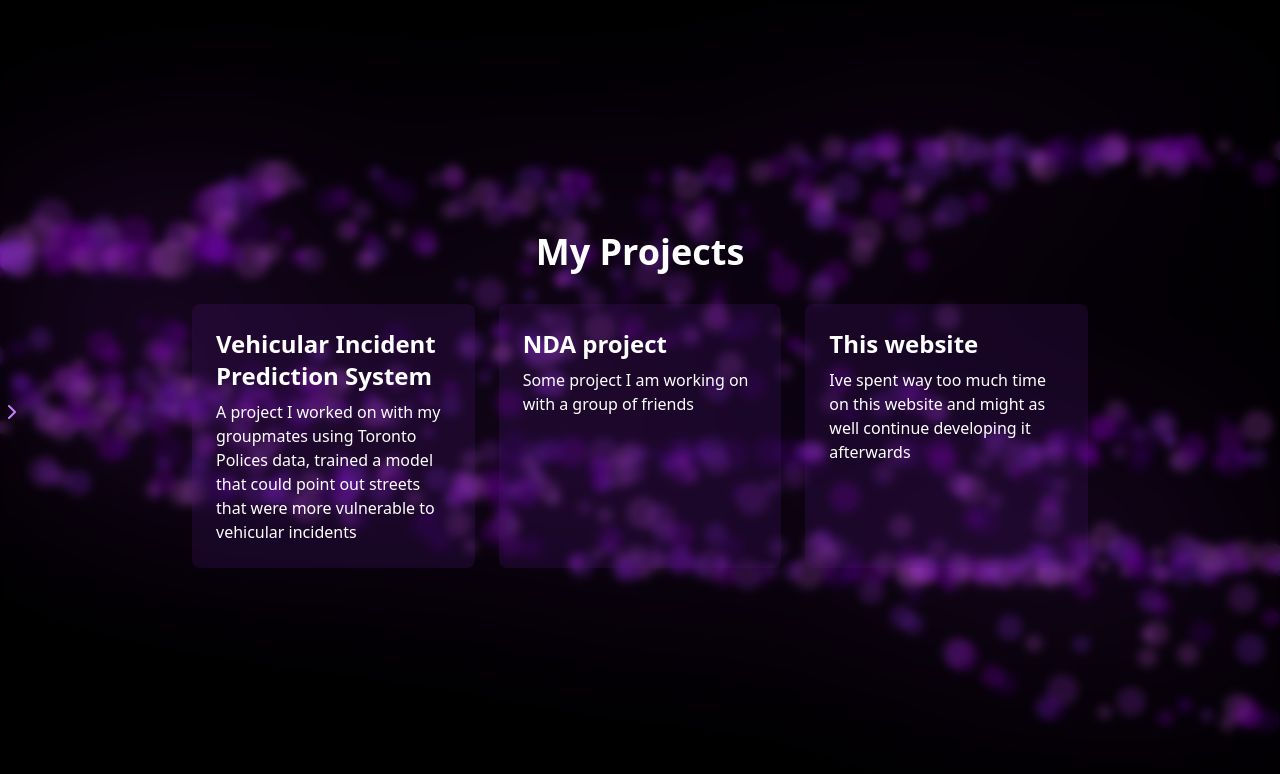
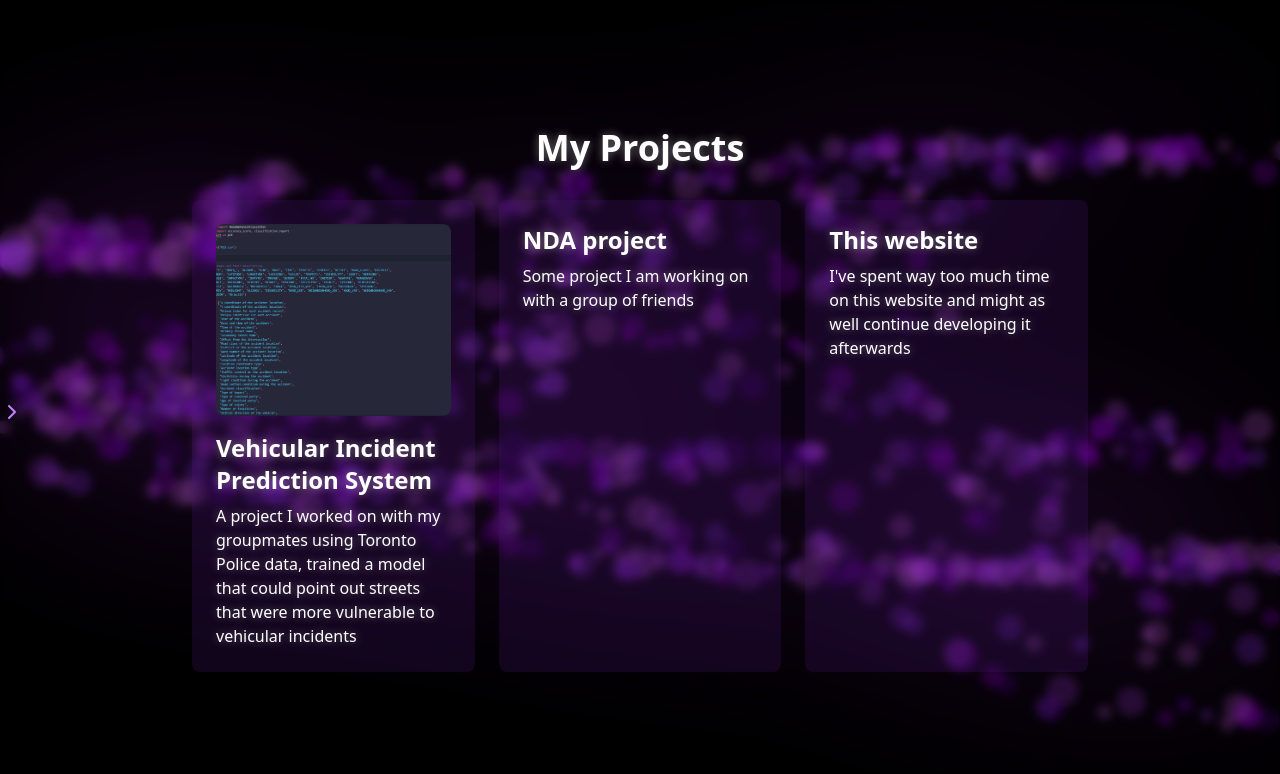
Before and after one commit to KitarroGit/portfolio-web, a React (Create React App) app: page /projects in a window 1280 px wide. Shown: the top 774 px of the page. Built offline with nearby package versions, Linux system fonts and the light colour scheme.

Commit message:
Better pop

```diff
--- a/src/App.js
+++ b/src/App.js
@@ -4,6 +4,7 @@ import Navigation from './components/Navigation'
 import LevelSystem from './components/LevelSystem'
 import WavyBubbleRivers from './components/WavyBubbleRivers'
 import SidebarPoke from './components/SidebarPoke'
+import './styles/global.css'
 
 export default function App() {
   const [isNavVisible, setIsNavVisible] = useState(false)
--- a/src/pages/Projects.js
+++ b/src/pages/Projects.js
@@ -1,10 +1,15 @@
 import React from 'react'
 import { motion } from 'framer-motion'
+import AIproject2Gif from '../images/AIproject2.gif'
 
 const projects = [
-  { title: 'Vehicular Incident Prediction System', description: 'A project I worked on with my groupmates using Toronto Polices data, trained a model that could point out streets that were more vulnerable to vehicular incidents' },
+  {
+    title: 'Vehicular Incident Prediction System',
+    description: 'A project I worked on with my groupmates using Toronto Police data, trained a model that could point out streets that were more vulnerable to vehicular incidents',
+    gif: AIproject2Gif
+  },
   { title: 'NDA project', description: 'Some project I am working on with a group of friends' },
-  { title: 'This website', description: 'Ive spent way too much time on this website and might as well continue developing it afterwards' },
+  { title: 'This website', description: "I've spent way too much time on this website and might as well continue developing it afterwards" },
 ]
 
 export default function Projects() {
@@ -24,10 +29,19 @@ export default function Projects() {
               initial={{ opacity: 0, y: 20 }}
               animate={{ opacity: 1, y: 0 }}
               transition={{ delay: index * 0.1 }}
-              className="bg-purple-900 bg-opacity-20 p-6 rounded-lg"
+              className="bg-purple-900 bg-opacity-20 p-6 rounded-lg flex flex-col"
             >
+              {project.gif && (
+                <div className="mb-4 relative w-full h-48 overflow-hidden rounded-lg">
+                  <img
+                    src={project.gif}
+                    alt={project.title}
+                    className="w-full h-full object-cover"
+                  />
+                </div>
+              )}
               <h2 className="text-2xl font-semibold mb-2">{project.title}</h2>
-              <p>{project.description}</p>
+              <p className="flex-grow">{project.description}</p>
             </motion.div>
           ))}
         </div>
--- /dev/null
+++ b/src/styles/global.css
@@ -0,0 +1,13 @@
+@tailwind base;
+@tailwind components;
+@tailwind utilities;
+
+@layer base {
+    body {
+      @apply text-white;
+    }
+
+    p, h1, h2, h3, h4, h5, h6 {
+      text-shadow: 0 0 10px rgba(255, 255, 255, 0.4);
+    }
+  }
```
Also changed, not shown: src/App.css (deleted, +0 -38 lines), src/images/AIproject2.gif (added), src/pages/AIproject2.gif (added).
